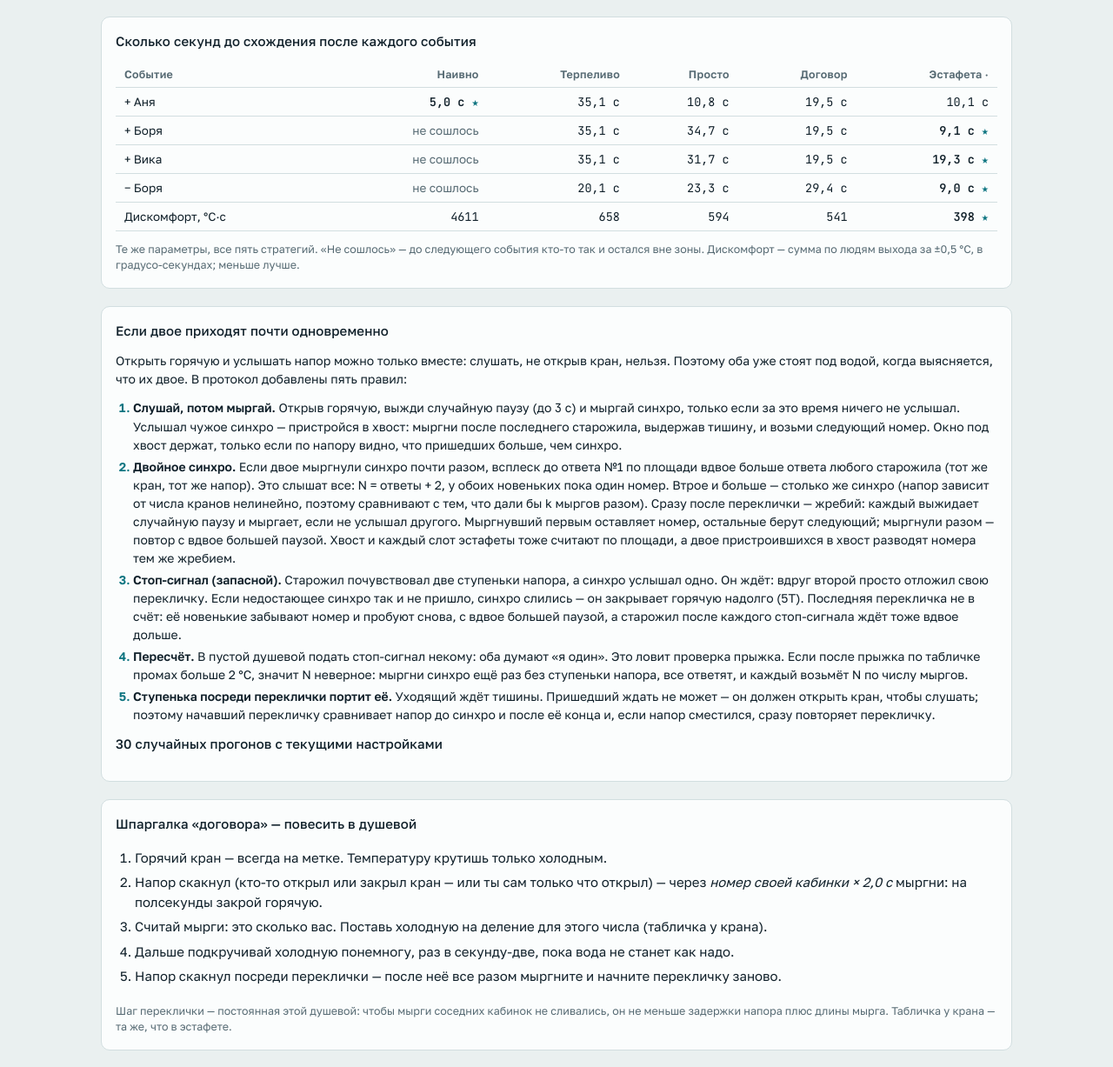
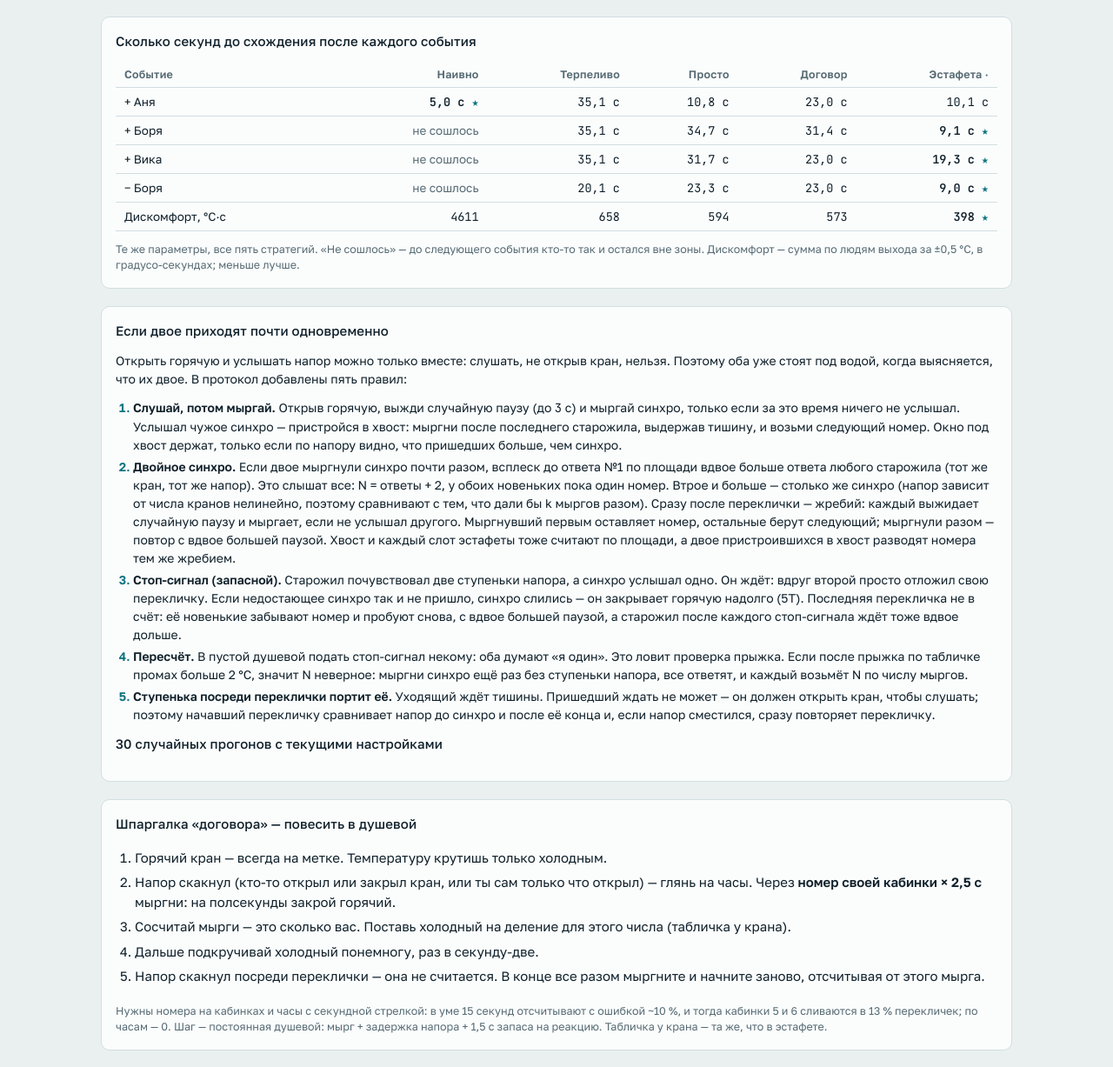
Before and after one commit to komapc/shower-protocol, a website: page index.html in a window 1280 px wide. Shown: the part 1495-2722 px from the top of the page at 87% size. Drawn offline with Linux system fonts and the light colour scheme; a web font is replaced by a local one.

Commit message:
sheet: exact roll call by wall clock; final comparison
- human timing modelled: ±0.5 s reaction (sheetAbs), optional in-head drift (sheetJit);
  slot S = max(2, T + P + 0.5 + 2·sheetAbs)
- roll-call end covers the latest possible blink (last slot was being cut off)
- count occupied stall slots by blink time, threshold relative to the expected
  smoothed blink height (noise 0.2 no longer adds blinks)
- a disturbed roll call is not applied; the knock-and-redo restarts it
- tools/compare.js: per-person N check before every next event
Wrong N 0% in every checked configuration (pairs, triples, noise 0.2, ±0.8 s).

Co-Authored-By: Claude Opus 5.5 <noreply@anthropic.com>

```diff
--- a/index.html
+++ b/index.html
@@ -253,12 +253,12 @@ details code { font-family: var(--f-mono); font-size: 12.5px; }
     <h2>Шпаргалка «договора» — повесить в душевой</h2>
     <ol class="sheet">
       <li>Горячий кран — всегда на метке. Температуру крутишь только холодным.</li>
-      <li>Напор скакнул (кто-то открыл или закрыл кран — или ты сам только что открыл) — через <i>номер своей кабинки × <span id="sheetSlot">2</span> с</i> мыргни: на полсекунды закрой горячую.</li>
-      <li>Считай мырги: это сколько вас. Поставь холодную на деление для этого числа (табличка у крана).</li>
-      <li>Дальше подкручивай холодную понемногу, раз в секунду-две, пока вода не станет как надо.</li>
-      <li>Напор скакнул посреди переклички — после неё все разом мыргните и начните перекличку заново.</li>
+      <li>Напор скакнул (кто-то открыл или закрыл кран, или ты сам только что открыл) — глянь на часы. Через <b>номер своей кабинки × <span id="sheetSlot">2,5</span> с</b> мыргни: на полсекунды закрой горячий.</li>
+      <li>Сосчитай мырги — это сколько вас. Поставь холодный на деление для этого числа (табличка у крана).</li>
+      <li>Дальше подкручивай холодный понемногу, раз в секунду-две.</li>
+      <li>Напор скакнул посреди переклички — она не считается. В конце все разом мыргните и начните заново, отсчитывая от этого мырга.</li>
     </ol>
-    <p class="caption">Шаг переклички — постоянная этой душевой: чтобы мырги соседних кабинок не сливались, он не меньше задержки напора плюс длины мырга. Табличка у крана — та же, что в эстафете.</p>
+    <p class="caption">Нужны номера на кабинках и часы с секундной стрелкой: в уме 15 секунд отсчитывают с ошибкой ~10&nbsp;%, и тогда кабинки 5 и 6 сливаются в 13&nbsp;% перекличек; по часам — 0. Шаг — постоянная душевой: мырг + задержка напора + 1,5&nbsp;с запаса на реакцию. Табличка у крана — та же, что в эстафете.</p>
   </section>
 
   <section class="panel" aria-label="Выводы">
@@ -266,7 +266,7 @@ details code { font-family: var(--f-mono); font-size: 12.5px; }
     <div class="findings">
       <div class="finding"><b>Наивные не сходятся</b><p>Крутить горячую раз в секунду при задержке 5&nbsp;с — это раскачка. С двумя и больше людьми соседи раскачивают друг друга, и к следующему событию никто не в зоне.</p></div>
       <div class="finding"><b>Можно и без сигналов</b><p>Горячая на метке, холодная понемногу (0,0015·ошибка, не больше 3&nbsp;% хода в секунду) со случайным интервалом: ~32&nbsp;с на событие, при N до 4 сходится всегда, при шести — в 73&nbsp;% событий. Окно коэффициента узкое и зависит от задержки воды: при L&nbsp;=&nbsp;8&nbsp;с уже 76&nbsp;% несошедшихся. Эстафета в 2–3 раза быстрее при быстром напоре; при P&nbsp;=&nbsp;3&nbsp;с выигрыш почти пропадает.</p></div>
-      <div class="finding"><b>Договор: шпаргалка на стене</b><p>Номер кабинки = секунда ответа, поэтому мырги не сталкиваются и подсчёт точный: неверное N — 0&nbsp;% во всех прогонах, включая двоих разом. Стука нет: сигнал — сам скачок напора от крана. Цена — перекличка идёт по всем шести кабинкам: при быстром напоре 20–26&nbsp;с на событие (простой — 32, эстафета — 10–19), при P&nbsp;=&nbsp;3&nbsp;с перекличка длится ~35&nbsp;с и при событиях раз в 45&nbsp;с часто не успевает. От задержки воды почти не зависит: при L&nbsp;=&nbsp;12&nbsp;с сходится там, где простой не сходится вовсе.</p></div>
+      <div class="finding"><b>Договор: шпаргалка на стене</b><p>Номер кабинки = секунда ответа, поэтому мырги не сталкиваются и подсчёт точный: неверное N — 0&nbsp;% во всех проверках: двое и трое разом, шум, неточная реакция ±0,8&nbsp;с. Сигнал — сам скачок напора от крана, по часам на стене. При быстром напоре 23–29&nbsp;с на событие (простой — 32, эстафета — 10–19) и не боится шестерых и долгой воды. Цена — перекличка по всем шести кабинкам: при P&nbsp;≥&nbsp;2&nbsp;с она медленнее простого (36–52&nbsp;с) и успевает, только если люди приходят не чаще раза в 90&nbsp;с.</p></div>
       <div class="finding"><b>Терпение работает, но медленно</b><p>Горячая на метке и мелкие шаги холодной с паузой: всё сходится, но около 35&nbsp;с на событие.</p></div>
       <div class="finding"><b>Эстафета: 10–20&nbsp;с при быстром напоре</b><p>Упреждающий прыжок по табличке плюс одна поправка по Ньютону. Время ограничено в основном задержкой воды и ошибкой таблички; при медленном напоре (P&nbsp;=&nbsp;3&nbsp;с) — 16–28&nbsp;с.</p></div>
       <div class="finding"><b>Старожилам перекличка не нужна</b><p>Они и так знают новое N: было N, напор упал, значит N+1. Если прыгать сразу, а не в конце переклички, дискомфорт падает, и тем сильнее, чем медленнее напор. Перекличка нужна только новенькому.</p></div>
--- a/sim.js
+++ b/sim.js
@@ -19,7 +19,10 @@
     earlyJump: true, // старожилы прыгают сразу, не дожидаясь конца переклички
     strategy: 'relay', // naive | patient | simple | sheet | relay
     stalls: 6,        // sheet: кабинок (номер кабинки = номер секунды в перекличке)
-    sheetSlot: null,  // sheet: шаг переклички, с (null — max(2, T + P + 0.5))
+    sheetSlot: null,  // sheet: шаг переклички, с (null — max(2, T + P + 0.5 + 2·sheetAbs))
+    sheetProm: 0.7,   // sheet: порог мырга, в долях ожидаемой высоты мырга (с учётом сглаживания)
+    sheetJit: 0,      // sheet: ошибка отсчёта в уме, доля от отсчитанного (0 — смотрят на часы)
+    sheetAbs: 0.5,    // sheet: ошибка реакции и чтения часов, ± с (в том числе когда кто почувствовал скачок)
     simpleK: 0.0015,  // simple: шаг холодной = simpleK·ошибка (°C) за секунду…
     simpleRate: 0.03, // …но не больше 3 % хода крана за секунду
     simpleJit: 0.3,   // интервал между шагами 1 с ± 30 % — против синхронных качелей
@@ -158,7 +161,7 @@
     // Почувствовал скачок напора (кто-то открыл или закрыл кран, в том числе ты сам) — через номер кабинки × шаг
     // мыргни. Все считают мырги — это N. Холодный на деление для N, дальше тихая подкрутка.
     // Скачок напора посреди переклички — после неё все мыргают разом (стук) и перекличка заново.
-    const slotS = p.sheetSlot || Math.max(2, Tunit + p.P + 0.5);
+    const slotS = p.sheetSlot || Math.max(2, Tunit + p.P + 0.5 + 2 * p.sheetAbs); // мырг + задержка + запас на чужую и свою ошибку
     let call = null;
     if (p.strategy === 'sheet') {
       const order = agents.map((_, i) => i + 1);
@@ -177,19 +180,25 @@
       const r = { kind: 'call', sync: t, initiators: who, pulses: [], ev: who[who.length - 1].ev, started: true, dirty };
       call = r; rolls.push(r);
       if (knock) who.forEach(x => pulse(x, t, r, 'стук'));  // стучат все разом — сливается в один
-      who.forEach(x => pulse(x, t + x.stall * slotS, r, 'каб.' + x.stall));
-      r.end = t + Math.max(p.stalls, N) * slotS + Tunit + dPure + 5 * tau + 0.3;
+      who.forEach(x => pulse(x, t + x.stall * slotS * (1 + p.sheetJit * (2 * R() - 1)) + p.sheetAbs * (2 * R() - 1), r, 'каб.' + x.stall));
+      r.end = t + Math.max(p.stalls, N) * slotS * (1 + p.sheetJit) + p.sheetAbs + Tunit + dPure + 5 * tau + 0.3;
       r.members = who;
       schedule(r.end, () => {
-        const counted = countPulses(t + 0.6 * slotS, r.end);
+        // считаем занятые номера: в каком из окошек k·S ± S/2 (с учётом задержки напора) был мырг
+        const busy = new Set();
+        for (const tp of countPulses(t + 0.5 * slotS, r.end, true, p.sheetProm * (1 - Math.exp(-Tunit / Math.max(tau, 1e-6))))) {
+          const k = Math.round((tp - t - dPure - Tunit) / slotS);
+          if (k >= 1 && k <= Math.max(p.stalls, N)) busy.add(k);
+        }
+        const counted = busy.size;
         r.detected = counted; r.expected = who.length;
         call = null;
+        if (r.dirty) { sheetCall(r.end + 0.5, true); return; }   // сбитая перекличка не считается
         for (const x of present()) {
           x.belief = counted;
           if (counted > 0) { x.gc = tableEntry(x, p, counted); x.tableN = counted; }
           x.nextAct = Math.max(x.nextAct, r.end + p.L + 1);
         }
-        if (r.dirty) sheetCall(r.end + 0.5, true);
       });
     }
 
@@ -562,14 +571,14 @@
 
     // Сколько мыргов различимо в ощущаемом напоре: пики, которые и поднимаются, и опускаются
     // хотя бы на половину амплитуды одного крана. Ступенька (вход/выход) пиком не считается.
-    function countPulses(t0, t1) {
+    function countPulses(t0, t1, times, prom = 0.5) {
       const i0 = Math.max(1, Math.round(t0 / dt) - 2), i1 = Math.min(steps - 2, Math.round(t1 / dt));
       const n = Math.max(1, present().length);
       const Gh = n * p.hotMark;
       const h = 1 / (1 + p.Rh * (Gh - p.hotMark)) - 1 / (1 + p.Rh * Gh);
       const win = Math.max(3, Math.round((hop + Tunit) / dt));
       const v = (i) => phFelt[i];
-      let count = 0, armedBelow = -Infinity;
+      let count = 0, armedBelow = -Infinity; const at = [];
       for (let i = i0; i <= i1; i++) {
         if (v(i) == null || v(i - 1) == null || v(i + 1) == null) continue;
         if (v(i) < armedBelow) armedBelow = -Infinity; // сигнал снова опустился — можно ловить следующий пик
@@ -578,9 +587,9 @@
         let lmin = v(i), rmin = v(i);
         for (let j = Math.max(0, i - win); j < i; j++) if (v(j) != null) lmin = Math.min(lmin, v(j));
         for (let j = i + 1; j <= Math.min(i1, i + win); j++) if (v(j) != null) rmin = Math.min(rmin, v(j));
-        if (v(i) - lmin > 0.5 * h && v(i) - rmin > 0.5 * h) { count++; armedBelow = v(i) - 0.5 * h; }
+        if (v(i) - lmin > prom * h && v(i) - rmin > prom * h) { count++; at.push(i * dt); armedBelow = v(i) - 0.5 * h; }
       }
-      return count;
+      return times ? at : count;
     }
 
     // ---------- control laws ----------
```
Also changed, not shown: tools/compare.js (added, +14 -0 lines), README.md.
